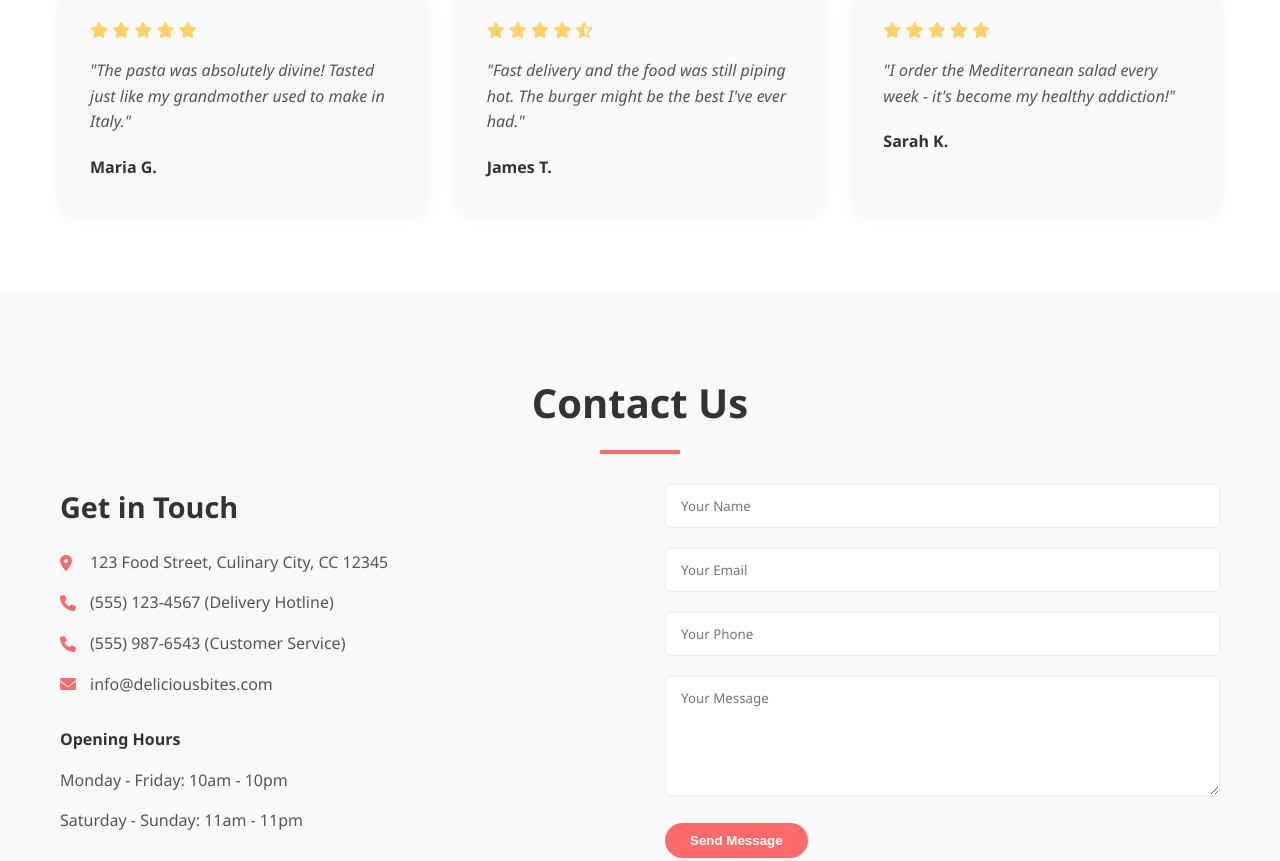
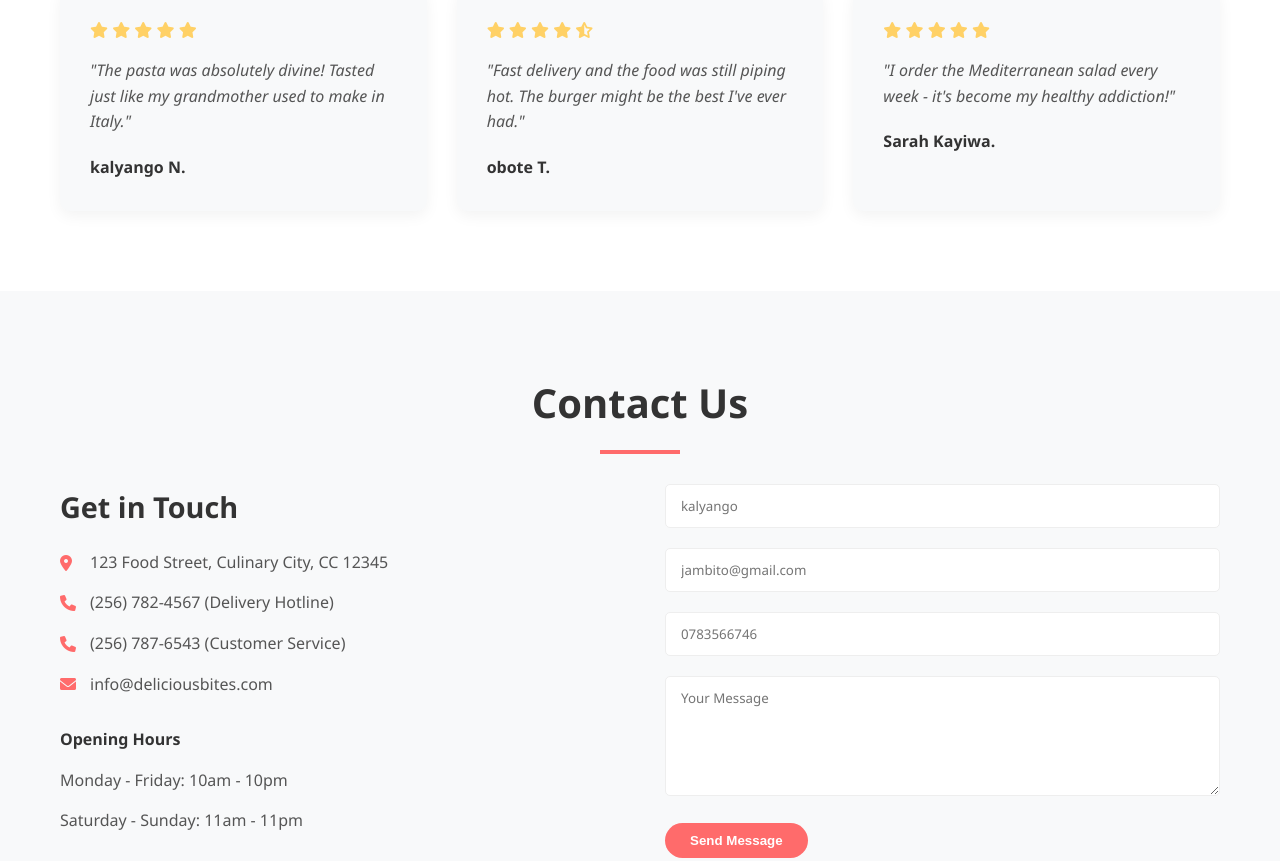
Before and after one commit to noahkal2025/foodweb, a plain HTML site: page index.html in a window 1280 px wide. Shown: the part 2340-3201 px from the top of the page. Drawn offline with Linux system fonts and the light colour scheme.

Commit message:
Update index.html
name changes

```diff
--- a/index.html
+++ b/index.html
@@ -123,7 +123,7 @@
               used to make in Italy."
             </p>
             <div class="customer">
-              <strong>Maria G.</strong>
+              <strong>kalyango N.</strong>
             </div>
           </div>
           <div class="testimonial">
@@ -139,7 +139,7 @@
               be the best I've ever had."
             </p>
             <div class="customer">
-              <strong>James T.</strong>
+              <strong>obote T.</strong>
             </div>
           </div>
           <div class="testimonial">
@@ -155,7 +155,7 @@
               healthy addiction!"
             </p>
             <div class="customer">
-              <strong>Sarah K.</strong>
+              <strong>Sarah Kayiwa.</strong>
             </div>
           </div>
         </div>
@@ -173,10 +173,10 @@
               City, CC 12345
             </p>
             <p>
-              <i class="fas fa-phone"></i> (555) 123-4567 (Delivery Hotline)
+              <i class="fas fa-phone"></i> (256) 782-4567 (Delivery Hotline)
             </p>
             <p>
-              <i class="fas fa-phone"></i> (555) 987-6543 (Customer Service)
+              <i class="fas fa-phone"></i> (256) 787-6543 (Customer Service)
             </p>
             <p><i class="fas fa-envelope"></i> info@deliciousbites.com</p>
 
@@ -196,13 +196,13 @@
           <div class="contact-form">
             <form>
               <div class="form-group">
-                <input type="text" placeholder="Your Name" required />
+                <input type="text" placeholder="kalyango" required />
               </div>
               <div class="form-group">
-                <input type="email" placeholder="Your Email" required />
+                <input type="email" placeholder="jambito@gmail.com" required />
               </div>
               <div class="form-group">
-                <input type="tel" placeholder="Your Phone" />
+                <input type="tel" placeholder="0783566746" />
               </div>
               <div class="form-group">
                 <textarea
```
